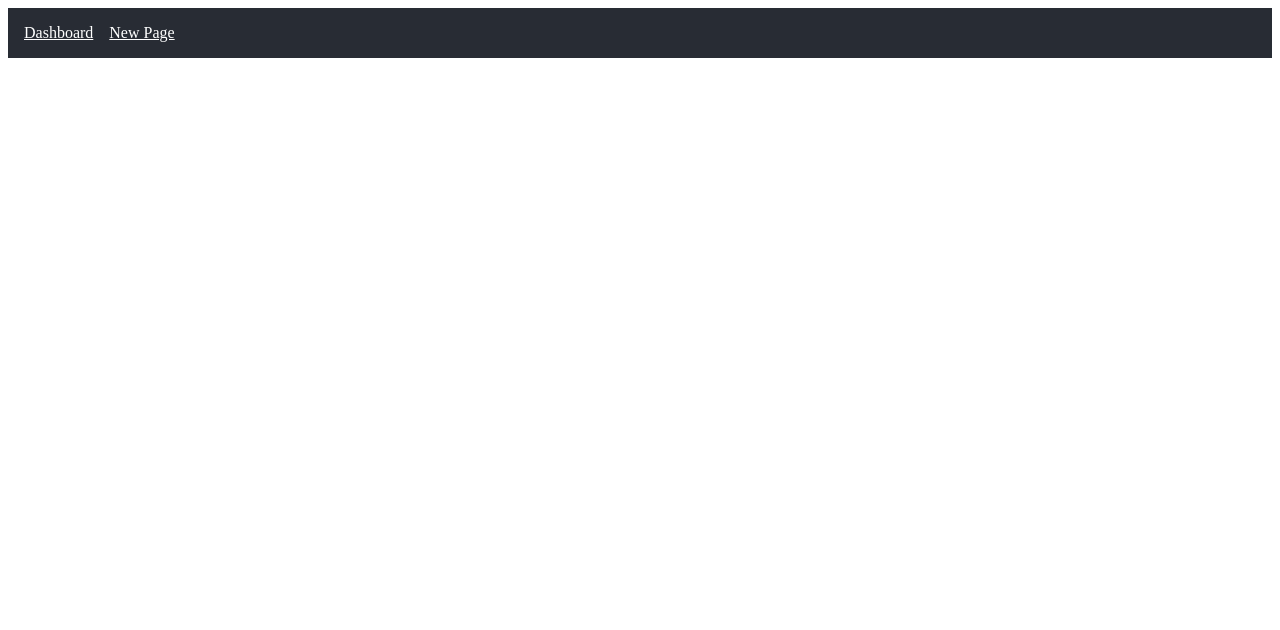
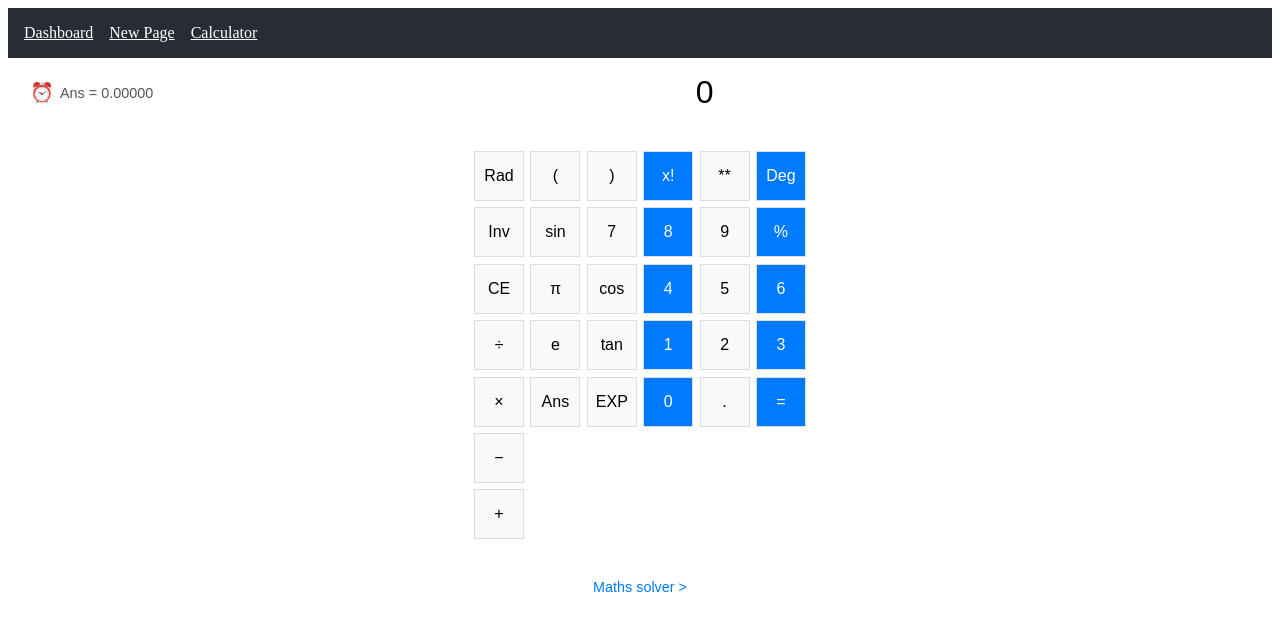
Before and after one commit to Zjoanert/codex-test, a React (Vite) app: page /calc in a window 1280 px wide. Before the commit this address had no page. Shown: the top 630 px of the page. Built offline with nearby package versions, Linux system fonts and the light colour scheme.

Commit message:
Add calculator page with basic layout

```diff
--- a/src/App.tsx
+++ b/src/App.tsx
@@ -2,6 +2,7 @@ import React from 'react';
 import { BrowserRouter, Routes, Route, Link } from 'react-router-dom';
 import Dashboard from './Dashboard';
 import NewPage from './pages/NewPage';
+import CalculatorPage from './pages/CalculatorPage';
 
 export default function App() {
   return (
@@ -10,13 +11,17 @@ export default function App() {
         <Link style={{ color: '#fff', marginRight: '1rem' }} to="/">
           Dashboard
         </Link>
-        <Link style={{ color: '#fff' }} to="/new">
+        <Link style={{ color: '#fff', marginRight: '1rem' }} to="/new">
           New Page
+        </Link>
+        <Link style={{ color: '#fff' }} to="/calc">
+          Calculator
         </Link>
       </nav>
       <Routes>
         <Route path="/" element={<Dashboard />} />
         <Route path="/new" element={<NewPage />} />
+        <Route path="/calc" element={<CalculatorPage />} />
       </Routes>
     </BrowserRouter>
   );
--- /dev/null
+++ b/src/pages/CalculatorPage.css
@@ -0,0 +1,69 @@
+.calculator-page {
+  display: flex;
+  flex-direction: column;
+  align-items: center;
+  padding: 1rem;
+  font-family: Arial, sans-serif;
+  color: #000;
+}
+
+.top-section {
+  width: 100%;
+  display: flex;
+  justify-content: space-between;
+  align-items: center;
+  margin-bottom: 1rem;
+}
+
+.history-btn {
+  background: none;
+  border: none;
+  font-size: 1.2rem;
+}
+
+.display {
+  flex: 1;
+  text-align: center;
+  font-size: 2rem;
+}
+
+.history-display {
+  font-size: 0.9rem;
+  color: #555;
+}
+
+.grid {
+  display: grid;
+  grid-template-columns: repeat(6, 50px);
+  grid-auto-rows: 50px;
+  gap: 0.4rem;
+}
+
+.grid button {
+  font-size: 1rem;
+  border: 1px solid #ddd;
+  background: #f9f9f9;
+  cursor: pointer;
+}
+
+.grid button.active {
+  background: #b0d4ff;
+}
+
+.grid .equals,
+.grid button:nth-child(6n),
+.grid button:nth-child(6n+4) {
+  background: #007bff;
+  color: #fff;
+}
+
+.grid .empty {
+  grid-column: span 5;
+}
+
+.bottom-bar {
+  margin-top: 1rem;
+  font-size: 0.9rem;
+  color: #007bff;
+  cursor: pointer;
+}
--- /dev/null
+++ b/src/pages/CalculatorPage.tsx
@@ -0,0 +1,94 @@
+import React, { useState } from 'react';
+import './CalculatorPage.css';
+
+function factorial(n: number): number {
+  if (n < 0) return NaN;
+  let res = 1;
+  for (let i = 2; i <= n; i++) res *= i;
+  return res;
+}
+
+export default function CalculatorPage() {
+  const [input, setInput] = useState('');
+  const [ans, setAns] = useState(0);
+  const [angleMode, setAngleMode] = useState<'DEG' | 'RAD'>('DEG');
+  const append = (value: string) => setInput((prev) => prev + value);
+
+  const evaluate = () => {
+    try {
+      const replaced = input
+        .replace(/π/g, 'Math.PI')
+        .replace(/e/g, 'Math.E')
+        .replace(/Ans/g, ans.toString())
+        .replace(/sin\(/g, `Math.sin(`)
+        .replace(/cos\(/g, `Math.cos(`)
+        .replace(/tan\(/g, `Math.tan(`);
+      const expr = angleMode === 'DEG'
+        ? replaced.replace(/Math\.sin\(([^)]+)\)/g, (_, x) => `Math.sin((${x})*Math.PI/180)`)
+            .replace(/Math\.cos\(([^)]+)\)/g, (_, x) => `Math.cos((${x})*Math.PI/180)`)
+            .replace(/Math\.tan\(([^)]+)\)/g, (_, x) => `Math.tan((${x})*Math.PI/180)`)
+        : replaced;
+      // handle factorial
+      const factExpr = expr.replace(/(\d+)!/g, (_, n) => `factorial(${n})`);
+      // eslint-disable-next-line no-new-func
+      const result = Function('factorial', `return ${factExpr}`)(factorial);
+      setAns(result);
+      setInput('');
+    } catch {
+      setInput('');
+    }
+  };
+
+  const clearEntry = () => setInput('');
+
+  return (
+    <div className="calculator-page">
+      <div className="top-section">
+        <button className="history-btn">⏰</button>
+        <div className="history-display">Ans = {ans.toFixed(5)}</div>
+        <div className="display">{input || '0'}</div>
+      </div>
+      <div className="grid">
+        <button className={angleMode === 'RAD' ? 'active' : ''} onClick={() => setAngleMode('RAD')}>Rad</button>
+        <button onClick={() => append('(')}>(</button>
+        <button onClick={() => append(')')}>)</button>
+        <button onClick={() => append('!')}>x!</button>
+        <button onClick={() => append('**')}>**</button>
+        <button className={angleMode === 'DEG' ? 'active' : ''} onClick={() => setAngleMode('DEG')}>Deg</button>
+
+        <button onClick={() => append('Inv')}>Inv</button>
+        <button onClick={() => append('sin(')}>sin</button>
+        <button onClick={() => append('7')}>7</button>
+        <button onClick={() => append('8')}>8</button>
+        <button onClick={() => append('9')}>9</button>
+        <button onClick={() => append('%')}>%</button>
+        <button onClick={clearEntry}>CE</button>
+
+        <button onClick={() => append('π')}>π</button>
+        <button onClick={() => append('cos(')}>cos</button>
+        <button onClick={() => append('4')}>4</button>
+        <button onClick={() => append('5')}>5</button>
+        <button onClick={() => append('6')}>6</button>
+        <button onClick={() => append('/')}>÷</button>
+
+        <button onClick={() => append('e')}>e</button>
+        <button onClick={() => append('tan(')}>tan</button>
+        <button onClick={() => append('1')}>1</button>
+        <button onClick={() => append('2')}>2</button>
+        <button onClick={() => append('3')}>3</button>
+        <button onClick={() => append('*')}>×</button>
+
+        <button onClick={() => append('Ans')}>Ans</button>
+        <button onClick={() => append('e')}>EXP</button>
+        <button onClick={() => append('0')}>0</button>
+        <button onClick={() => append('.')}>.</button>
+        <button className="equals" onClick={evaluate}>=</button>
+        <button onClick={() => append('-')}>−</button>
+
+        <div className="empty" />
+        <button onClick={() => append('+')}>+</button>
+      </div>
+      <div className="bottom-bar">Maths solver &gt;</div>
+    </div>
+  );
+}
```
Also changed, not shown: 1 other file (tests, documents, lock files or other folders).
